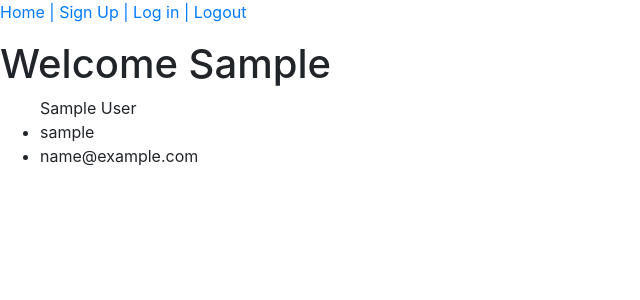
After one commit to MarkBJohns/authentication_exercise, a Flask app: a page that uses templates/base.html in a window 1280 px wide. The commit adds this page. Shown: the top 300 px of the page, without its empty margins (0-640 px from the left). Run offline with Flask 3, Linux system fonts and the light colour scheme; the visitor is signed in with stand-in values (Sample User, id 1); tables that the repository leaves empty hold one stand-in row (values such as "Sample post").

Commit message:
finished part 6

```diff
--- a/app.py
+++ b/app.py
@@ -1,4 +1,4 @@
-from flask import Flask, session, redirect, render_template
+from flask import Flask, session, redirect, render_template, url_for, abort
 from models import db, connect_db, User
 from forms import AddUser, LoginUser
 
@@ -51,7 +51,7 @@ def create_user():
         db.session.add(user)
         db.session.commit()
 
-        return redirect('/secret')
+        return redirect(url_for('show_user', username=session["user_id"]))
     else:
         return render_template('register.html', form=form)
 
@@ -76,7 +76,7 @@ def log_in_user():
 
         if user:
             session["user_id"] = user.username
-            return redirect('/secret')
+            return redirect(url_for('show_user', username=session["user_id"]))
         else:
             render_template('login.html', form=form)
 
@@ -89,17 +89,23 @@ def logout():
 #       SECRET
 #   ==============================================================
 
-
+@app.route('/users/<string:username>')
+def show_user(username):
+    if "user_id" in session and username == session["user_id"]:
+        user = User.query.filter_by(username=username).first()
+        return render_template('user.html', user=user)
+    else:
+        abort(403)
 
 #   --------------------------------------------------------------
 #   PART FOUR
 #   --------------------------------------------------------------
 
-@app.route('/secret')
-def secret_route():
-    if "user_id" in session:
-        return "You made it!"
-    else:
-        return redirect('/')
+# @app.route('/secret')
+# def secret_route():
+#     if "user_id" in session:
+#         return "You made it!"
+#     else:
+#         return redirect('/')
 
 #   --------------------------------------------------------------
--- a/templates/base.html
+++ b/templates/base.html
@@ -9,8 +9,9 @@
 <body>
     <nav>
         <p>
-            <a href="/register">Sign Up</a>
-            <a href="/login">Log in</a>
+            <a href="/">Home |</a>
+            <a href="/register">Sign Up |</a>
+            <a href="/login">Log in |</a>
             {% if "user_id" in session %}
             <a href="/logout">Logout</a>
             {% endif %}
--- a/templates/login.html
+++ b/templates/login.html
@@ -6,7 +6,7 @@
 
 <h1>Login</h1>
 
-<form action="/register" method="post">
+<form action="/login" method="post">
     {{ form.hidden_tag() }}
     {% for field in form if field.widget.input_type != 'hidden' %}
         <p>
--- /dev/null
+++ b/templates/user.html
@@ -0,0 +1,15 @@
+{% extends 'base.html' %}
+
+{% block title %}{{user.username}}{% endblock %}
+
+{% block content %}
+
+<h1>Welcome {{user.first_name}}</h1>
+
+<ul>
+    {{user.first_name}} {{user.last_name}}
+    <li>{{user.username}}</li>
+    <li>{{user.email}}</li>
+</ul>
+
+{% endblock %}
```
